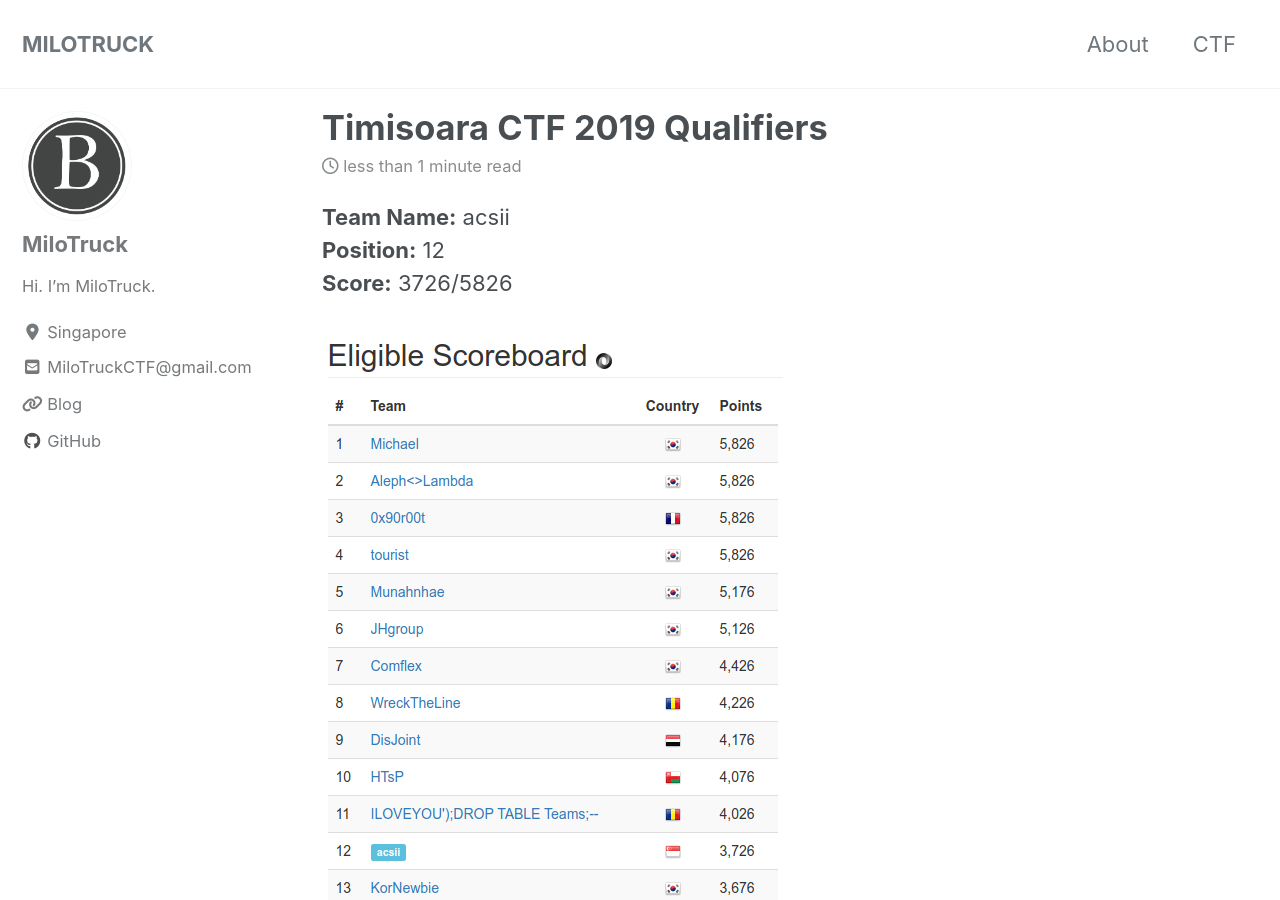
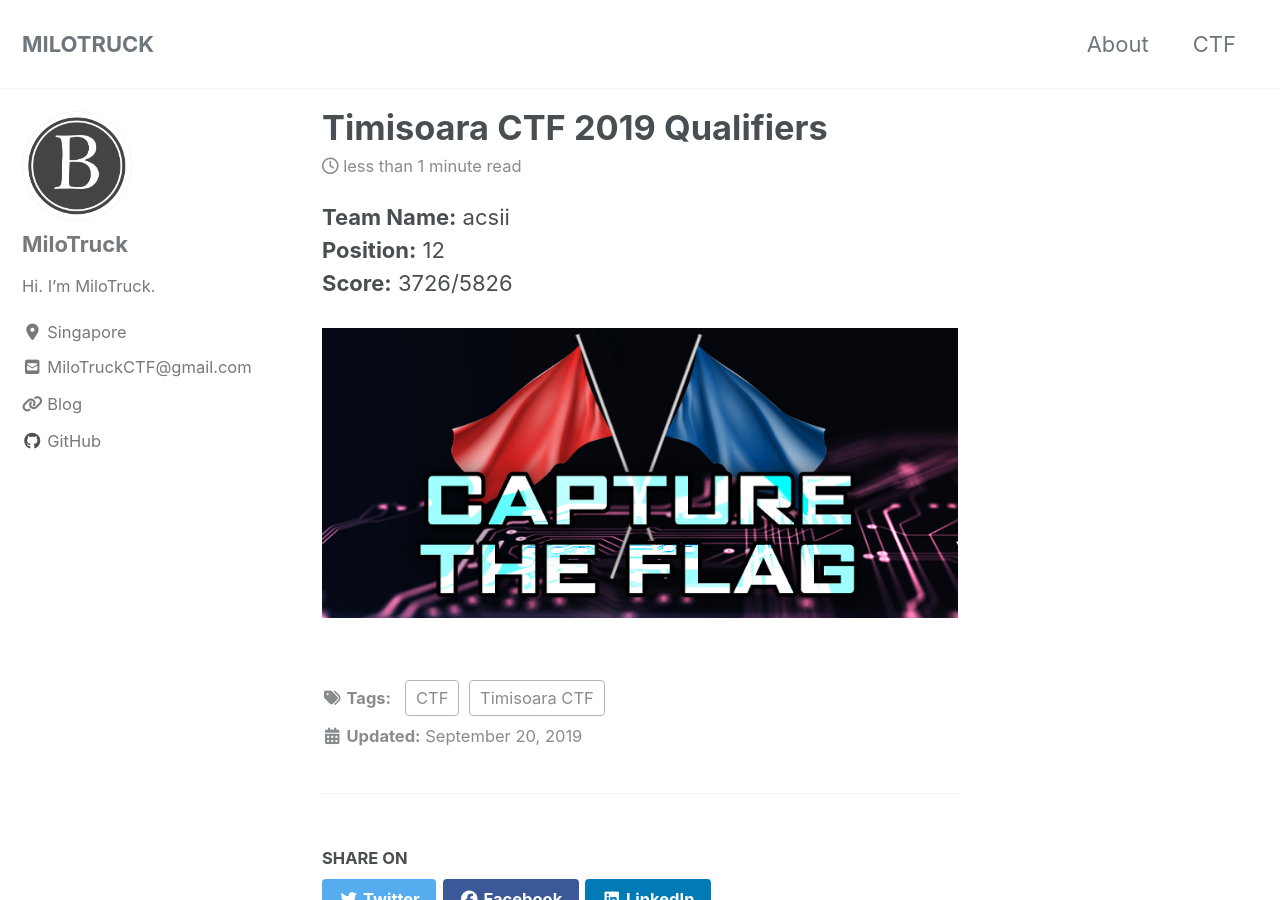
Before and after one commit to MiloTruck/milotruck.github.io, a Jekyll site: the page built from _posts/2019-09-20-Timisoara CTF 2019 Qualifiers.md, in a window 1280 px wide and 900 px high. Built offline with Jekyll 4.4.1, drawn with Linux system fonts in a browser that asks for light colours; cached includes are drawn as plain includes; nearby versions of some CDN libraries.

```diff
--- a/_posts/2019-09-20-Timisoara CTF 2019 Qualifiers.md
+++ b/_posts/2019-09-20-Timisoara CTF 2019 Qualifiers.md
@@ -9,4 +9,4 @@ excerpt: "Qualifiers for Timisoara CTF 2019 from 13-18 September"
 **Position:** 12
 **Score:** 3726/5826
 
-![alt]({{ site.url }}{{ site.baseurl }}/assets/images/Timisoara CTF 2019 Qualification Round - Scoreboard.png)
+![alt]({{ site.url }}{{ site.baseurl }}/assets/images/CTF Logo.jpg)
```
